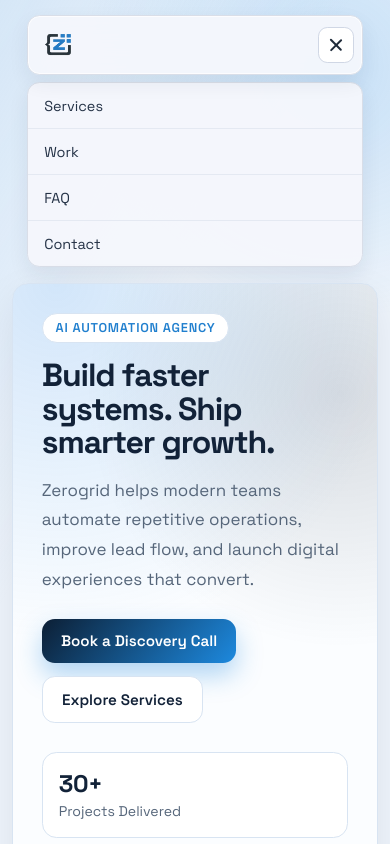
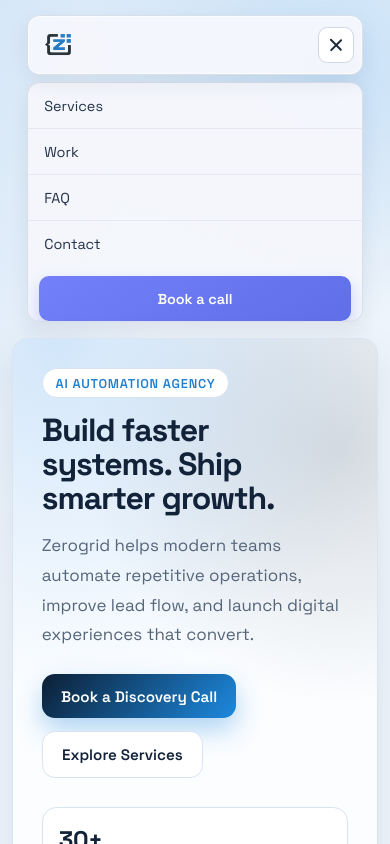
Before and after one commit to Abhi-0930/Zerogrid, a Next.js app: page / in a window 390 px wide. Both pictures are taken after a click on the button "Open menu". Shown: the top 844 px of the page. Built offline with nearby package versions, Linux system fonts and the light colour scheme.

Commit message:
created the boilerplate templeate

```diff
--- a/src/app/page.module.css
+++ b/src/app/page.module.css
@@ -404,6 +404,17 @@
     border-top: 1px solid #e4e9f2;
   }
 
+  .mobileMenuCta {
+    margin: 0.65rem;
+    border-radius: 0.62rem;
+    border-top: 0 !important;
+    background: linear-gradient(150deg, #7380fa 0%, #5f6fe8 100%);
+    color: #fff !important;
+    text-align: center;
+    font-weight: 600;
+    box-shadow: 0 8px 16px rgba(94, 110, 232, 0.28);
+  }
+
   .mobileMenu a:first-child {
     border-top: 0;
   }
--- a/src/app/page.tsx
+++ b/src/app/page.tsx
@@ -96,6 +96,13 @@
             {item.label}
           </a>
         ))}
+        <a
+          href="#contact"
+          className={styles.mobileMenuCta}
+          onClick={() => setIsMobileMenuOpen(false)}
+        >
+          Book a call
+        </a>
       </nav>
 
       <main className={styles.main}>
```
